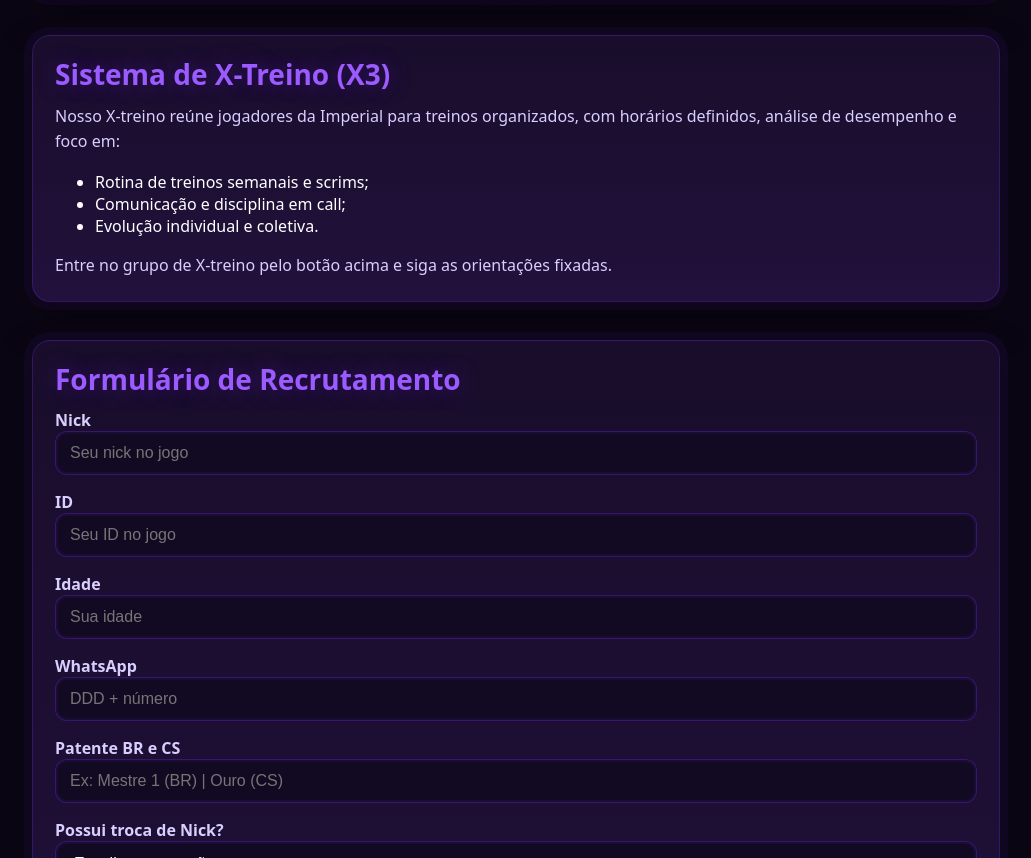
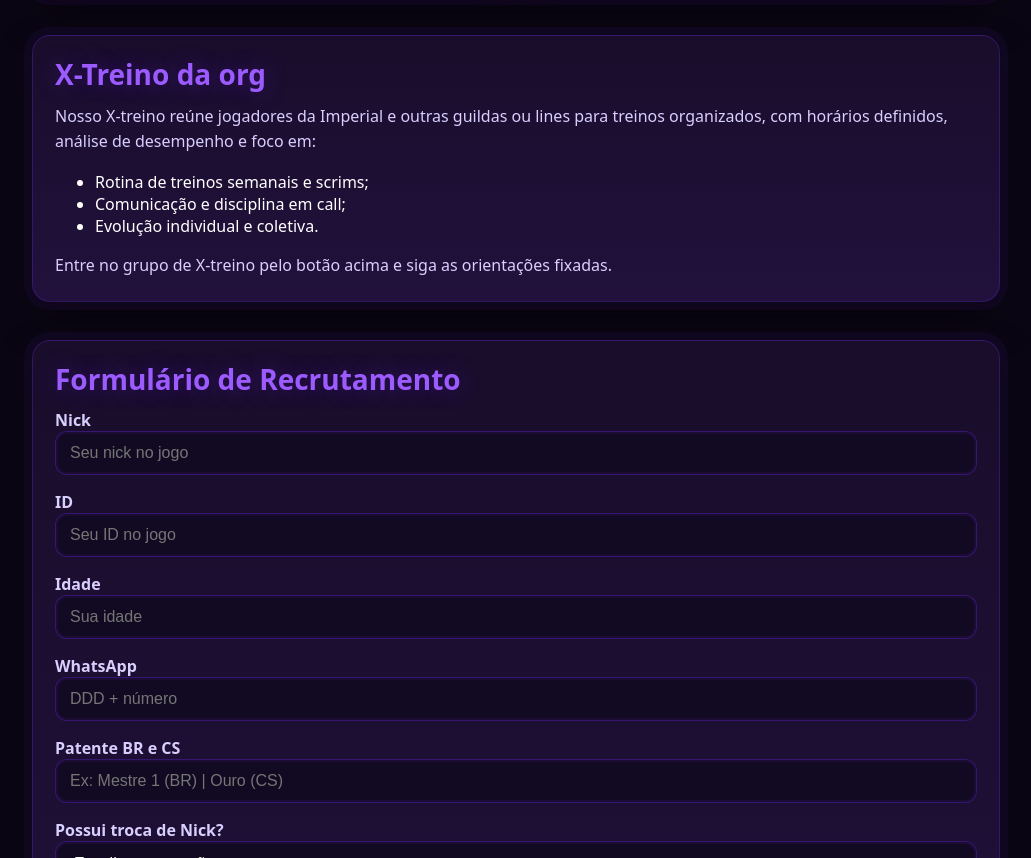
Before and after one commit to pedrinnn011/Imperial_gamer_org, a plain HTML site: page index.html in a window 1280 px wide. Shown: the part 1071-1929 px from the top of the page, without its empty margins (124-1155 px from the left). Drawn offline with Linux system fonts and the light colour scheme.

Commit message:
Update index.html

```diff
--- a/index.html
+++ b/index.html
@@ -159,8 +159,8 @@
 
     <!-- X-TREINO -->
     <section id="xtr" class="card">
-      <h2>Sistema de X-Treino (X3)</h2>
-      <p>Nosso X-treino reúne jogadores da Imperial para treinos organizados, com horários definidos, análise de desempenho e foco em:</p>
+      <h2> X-Treino da org</h2>
+      <p>Nosso X-treino reúne jogadores da Imperial e outras guildas ou lines para treinos organizados, com horários definidos, análise de desempenho e foco em:</p>
       <ul>
         <li>Rotina de treinos semanais e scrims;</li>
         <li>Comunicação e disciplina em call;</li>
```
